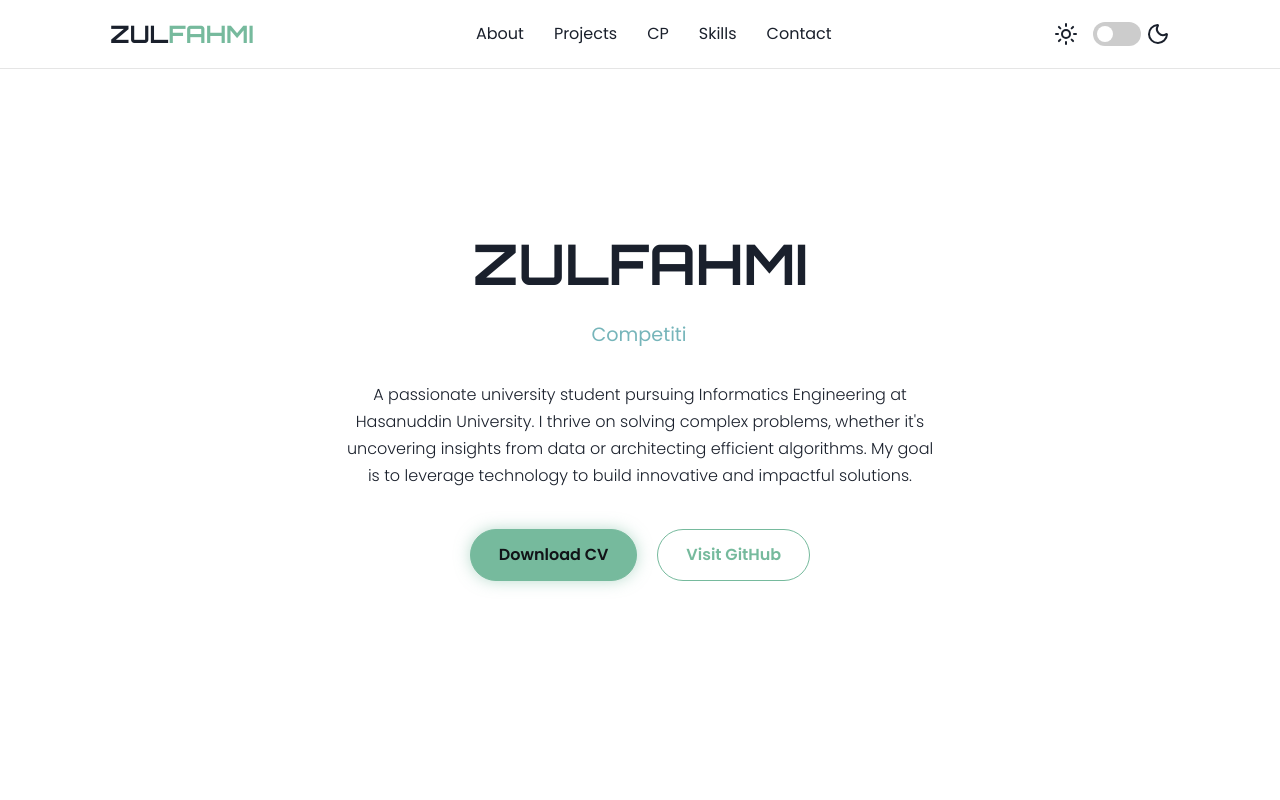
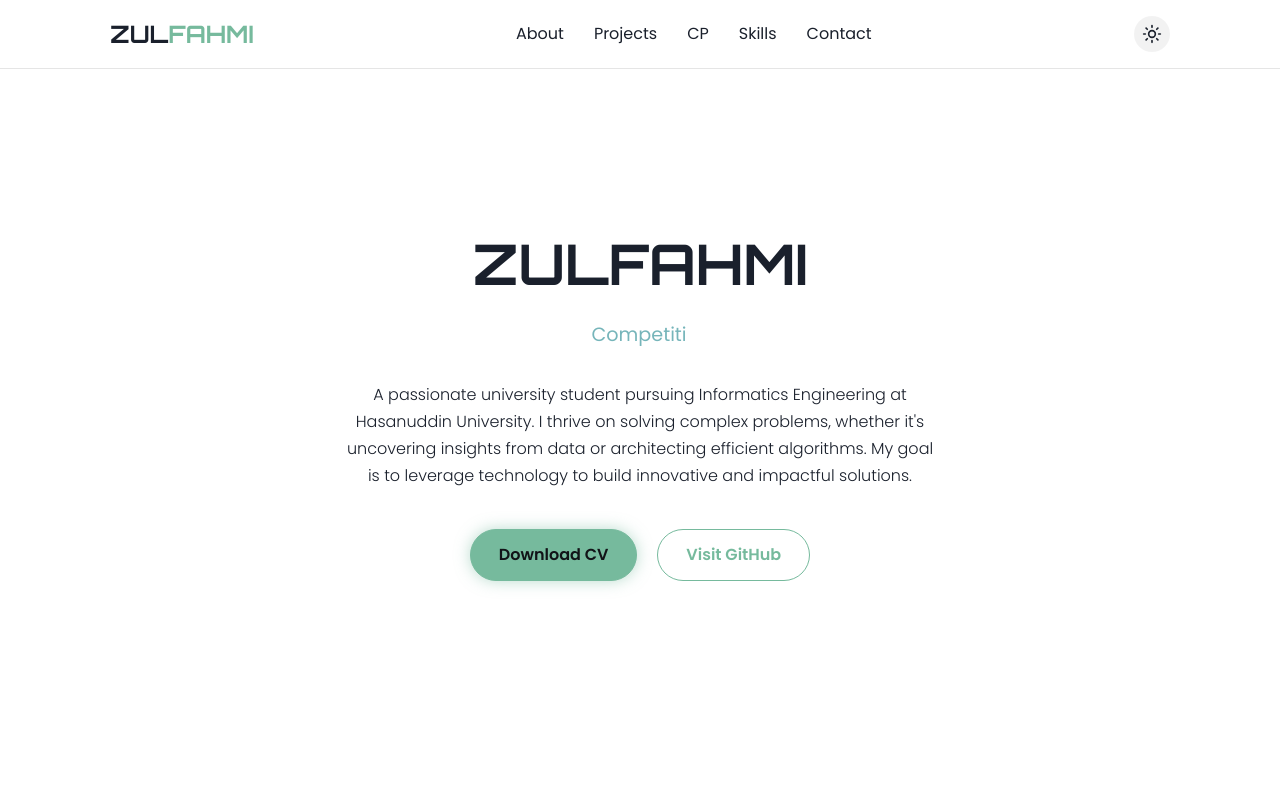
Before and after one commit to ZulfahmiCP/Portofolio-Website, a React (Create React App) app: page / in a window 1280 px wide. Shown: the top 800 px of the page. Built offline with nearby package versions, Linux system fonts and the light colour scheme.

Commit message:
Change Theme

```diff
--- a/src/components/About/About.jsx
+++ b/src/components/About/About.jsx
@@ -32,7 +32,7 @@ const About = () => {
               Download CV
             </a>
             <a
-              href="https://github.com/your-username"
+              href="https://github.com/ZulfahmiCP"
               target="_blank"
               rel="noopener noreferrer"
               className="btn btn-secondary"
--- a/src/components/Footer/Footer.jsx
+++ b/src/components/Footer/Footer.jsx
@@ -16,11 +16,11 @@ const Footer = () => {
         <p>Feel free to reach out for collaborations or just a friendly chat!</p>
 
         <div className="social-links">
-          <a href="mailto:youremail@example.com" title="Email">
+          <a href="mailto:zulfahmi1612@gmail.com" title="Email">
             <i data-lucide="mail"></i>
           </a>
           <a
-            href="https://linkedin.com/in/your-username"
+            href="https://www.linkedin.com/in/zul-fahmi-75b37828b"
             target="_blank"
             rel="noopener noreferrer"
             title="LinkedIn"
@@ -28,7 +28,7 @@ const Footer = () => {
             <i data-lucide="linkedin"></i>
           </a>
           <a
-            href="https://github.com/your-username"
+            href="https://github.com/ZulfahmiCP"
             target="_blank"
             rel="noopener noreferrer"
             title="GitHub"
@@ -36,12 +36,12 @@ const Footer = () => {
             <i data-lucide="github"></i>
           </a>
           <a
-            href="https://twitter.com/your-username"
+            href="http://wa.me/+6282239635621"
             target="_blank"
             rel="noopener noreferrer"
-            title="Twitter"
+            title="WhatsApp"
           >
-            <i data-lucide="twitter"></i>
+            <i data-lucide="phone"></i>
           </a>
         </div>
 
--- a/src/components/Header/Header.jsx
+++ b/src/components/Header/Header.jsx
@@ -1,5 +1,5 @@
 import { useState, useEffect } from 'react';
-import { Link } from 'react-scroll';
+import { Link as ScrollLink } from 'react-scroll';
 import Nav from './Nav';
 import ThemeToggle from './ThemeToggle';
 import '../../styles/components/header.css';
@@ -23,9 +23,9 @@ const Header = () => {
   return (
     <header className={`main-header ${isScrolled ? 'scrolled' : ''}`}>
       <div className="container">
-        <Link to="about" smooth={true} duration={100} className="logo">
+        <ScrollLink to="about" smooth={true} duration={100} className="logo">
           ZUL<span>FAHMI</span>
-        </Link>
+        </ScrollLink>
 
         <button
           className="mobile-nav-toggle"
--- a/src/components/Header/ThemeToggle.jsx
+++ b/src/components/Header/ThemeToggle.jsx
@@ -1,11 +1,11 @@
 import { useEffect, useState } from 'react';
+import { Moon, Sun } from 'lucide-react'; // Import specific icons
 import '../../styles/components/header.css';
 
 const ThemeToggle = () => {
   const [darkMode, setDarkMode] = useState(true);
 
   useEffect(() => {
-    // Initialize theme from localStorage or prefer-color-scheme
     const savedTheme = localStorage.getItem('theme') ||
       (window.matchMedia('(prefers-color-scheme: dark)').matches ? 'dark-mode' : 'light-mode');
 
@@ -21,19 +21,19 @@ const ThemeToggle = () => {
   };
 
   return (
-    <div className="theme-switch-wrapper">
-      <i data-lucide="sun" style={{ marginRight: '5px' }}></i>
-      <label className="theme-switch">
-        <input
-          type="checkbox"
-          checked={darkMode}
-          onChange={toggleTheme}
-          aria-label="Toggle dark mode"
-        />
-        <div className="slider"></div>
-      </label>
-      <i data-lucide="moon" style={{ marginLeft: '5px' }}></i>
-    </div>
+    <button
+      className="theme-toggle-button"
+      onClick={toggleTheme}
+      aria-label={darkMode ? 'Switch to light mode' : 'Switch to dark mode'}
+    >
+      <div className="icon-container">
+        {darkMode ? (
+          <Moon className="theme-icon" size={20} />
+        ) : (
+          <Sun className="theme-icon" size={20} />
+        )}
+      </div>
+    </button>
   );
 };
 
--- a/src/styles/components/header.css
+++ b/src/styles/components/header.css
@@ -13,6 +13,7 @@
 }
 
 .main-header .container {
+  cursor: pointer;
   display: flex;
   justify-content: space-between;
   align-items: center;
@@ -44,6 +45,8 @@
   font-weight: 400;
   position: relative;
   transition: color 0.3s ease;
+  cursor: pointer;
+  padding: 5px 0;
 }
 
 .main-nav a::after {
@@ -63,26 +66,58 @@
   color: var(--primary-accent);
 }
 
+.main-nav a.active {
+  background: linear-gradient(90deg, rgba(118, 186, 157, 1) 0%, rgba(87, 199, 133, 1) 50%, rgba(118, 181, 186, 1) 100%);
+  -webkit-background-clip: text;
+  background-clip: text;
+  color: transparent;
+}
+
 .main-nav a:hover::after,
 .main-nav a.active::after {
   width: 100%;
 }
 
-.theme-switch-wrapper {
+.theme-toggle-button {
+  background: transparent;
+  border: none;
+  cursor: pointer;
+  padding: 0;
   display: flex;
   align-items: center;
+  justify-content: center;
 }
 
-.theme-switch {
-  display: inline-block;
-  height: 24px;
-  position: relative;
-  width: 48px;
-  margin-left: 10px;
+.icon-container {
+  width: 36px;
+  height: 36px;
+  border-radius: 50%;
+  display: flex;
+  align-items: center;
+  justify-content: center;
+  background-color: var(--glass-bg);
+  transition: all 0.3s ease;
 }
 
-.theme-switch input {
-  display: none;
+.theme-toggle-button:hover .icon-container {
+  background-color: var(--primary-accent);
+  transform: scale(1.05);
+}
+
+.theme-toggle-button:hover .theme-icon {
+  color: var(--dark-bg);
+}
+
+.theme-icon {
+  color: var(--text-color);
+  width: 20px;
+  height: 20px;
+  transition: all 0.3s ease;
+}
+
+/* Ensure icons are properly aligned */
+.theme-icon svg {
+  display: block;
 }
 
 .slider {
--- a/src/styles/global.css
+++ b/src/styles/global.css
@@ -48,6 +48,14 @@ section {
   margin-bottom: 60px;
   color: var(--primary-accent);
   text-shadow: 0 0 10px var(--glow-color);
+}
+
+.section-title {
+  background: linear-gradient(90deg, rgba(118, 186, 157, 1) 0%, rgba(87, 199, 133, 1) 50%, rgba(118, 181, 186, 1) 100%);
+  -webkit-background-clip: text;
+  background-clip: text;
+  color: transparent;
+  text-shadow: none;
 }
 
 /* Button Styles */
--- a/src/styles/variables.css
+++ b/src/styles/variables.css
@@ -2,6 +2,7 @@
   /* Color Palette */
   --dark-bg: #111317;
   --light-bg: rgba(255, 255, 255, 0.7);
+  --gradient: linear-gradient(90deg,rgba(118, 186, 157, 1) 0%, rgba(87, 199, 133, 1) 50%, rgba(118, 181, 186, 1) 100%);
   --primary-accent: #76BA9D;
   --secondary-accent: #76B5BA;
   --glow-color: rgba(118, 186, 157, 0.5);
@@ -26,7 +27,6 @@
 body.light-mode {
   --bg-color: var(--light-bg);
   --text-color: var(--light-text);
-  /* --card-bg: rgba(240, 242, 213, 0.8); */
   --card-bg: #F7F7F7;
   --glass-bg: rgba(0, 0, 0, 0.05);
   --glass-border: rgba(0, 0, 0, 0.1);
```
